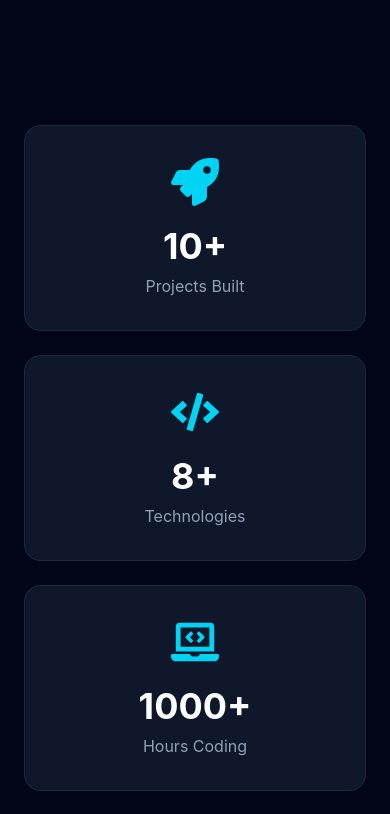
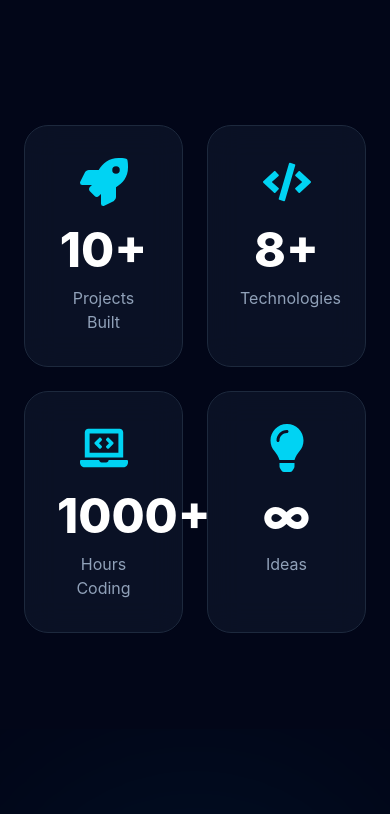
Before and after one commit to spymethod254/gwijitech-dev, a React (Vite) app in the folder gwijitech-dev/: page / in a window 390 px wide. Shown: the part 1800-2614 px from the top of the page. Built offline with nearby package versions, Linux system fonts and the light colour scheme.

Commit message:
Update Stats.jsx

```diff
--- a/gwijitech-dev/src/components/home/Stats.jsx
+++ b/gwijitech-dev/src/components/home/Stats.jsx
@@ -1,5 +1,10 @@
 import { motion } from "framer-motion";
-import { FaCode, FaLaptopCode, FaRocket, FaLightbulb } from "react-icons/fa";
+import {
+  FaCode,
+  FaLaptopCode,
+  FaRocket,
+  FaLightbulb,
+} from "react-icons/fa";
 
 const stats = [
   {
@@ -27,7 +32,7 @@ const stats = [
 function Stats() {
   return (
     <section className="py-24">
-      <div className="mx-auto grid max-w-6xl gap-6 px-6 md:grid-cols-4">
+      <div className="mx-auto grid max-w-6xl grid-cols-2 gap-6 px-6 lg:grid-cols-4">
         {stats.map((item, index) => (
           <motion.div
             key={item.label}
@@ -35,23 +40,24 @@ function Stats() {
             whileInView={{ opacity: 1, y: 0 }}
             viewport={{ once: true }}
             transition={{
+              duration: 0.5,
               delay: index * 0.15,
             }}
             whileHover={{
-              y: -8,
+              y: -10,
               scale: 1.05,
             }}
-            className="rounded-2xl border border-slate-800 bg-slate-900 p-8 text-center"
+            className="group rounded-3xl border border-slate-800 bg-slate-900/70 p-8 text-center backdrop-blur-lg transition-all duration-300 hover:border-cyan-400 hover:shadow-xl hover:shadow-cyan-500/20"
           >
-            <div className="mb-5 flex justify-center text-5xl text-cyan-400">
+            <div className="mb-5 flex justify-center text-5xl text-cyan-400 transition-transform duration-300 group-hover:scale-110 group-hover:rotate-6">
               {item.icon}
             </div>
 
-            <h2 className="text-4xl font-bold text-white">
+            <h2 className="text-5xl font-extrabold text-white">
               {item.number}
             </h2>
 
-            <p className="mt-2 text-slate-400">
+            <p className="mt-3 text-base text-slate-400">
               {item.label}
             </p>
           </motion.div>
```
